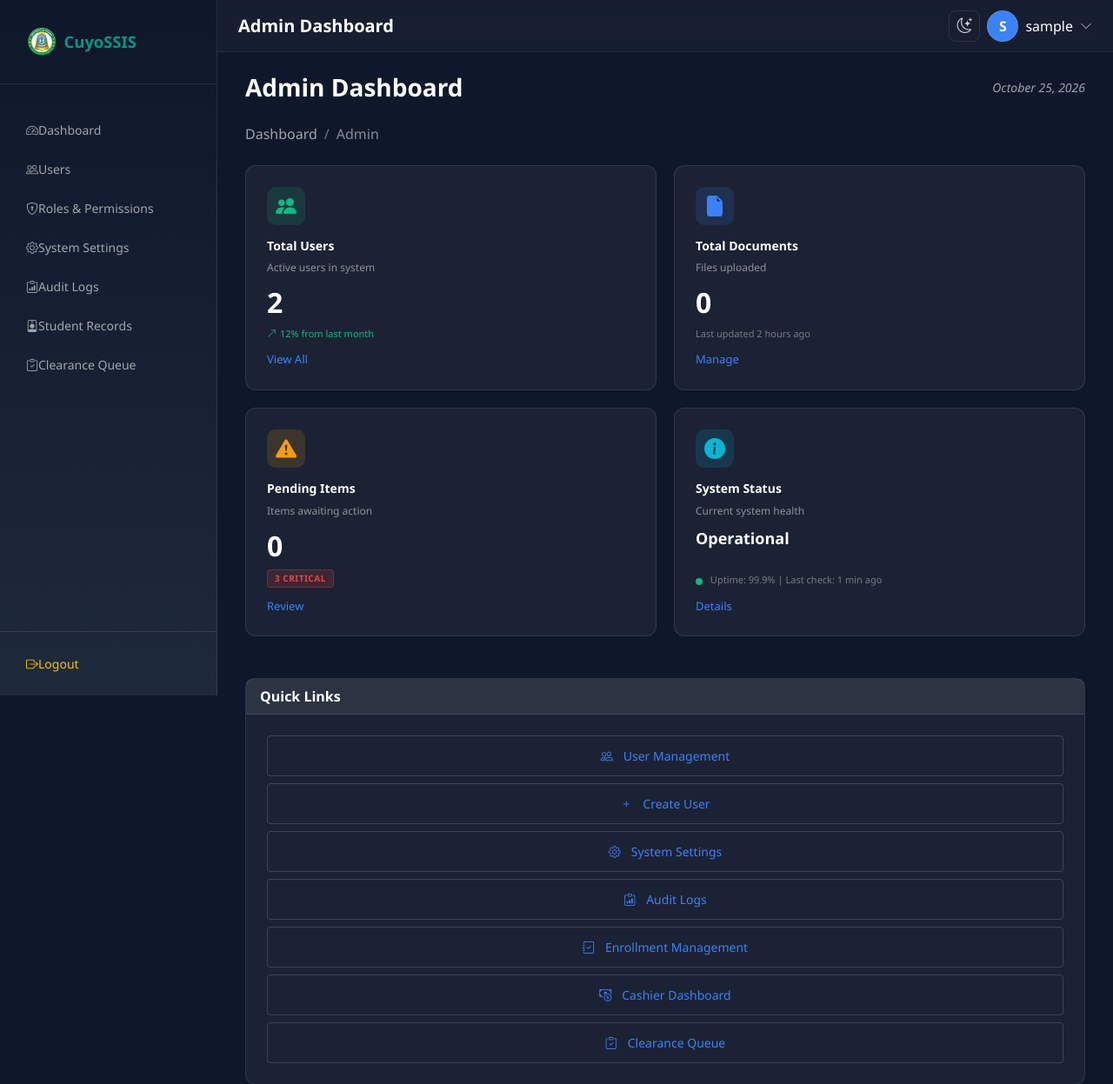
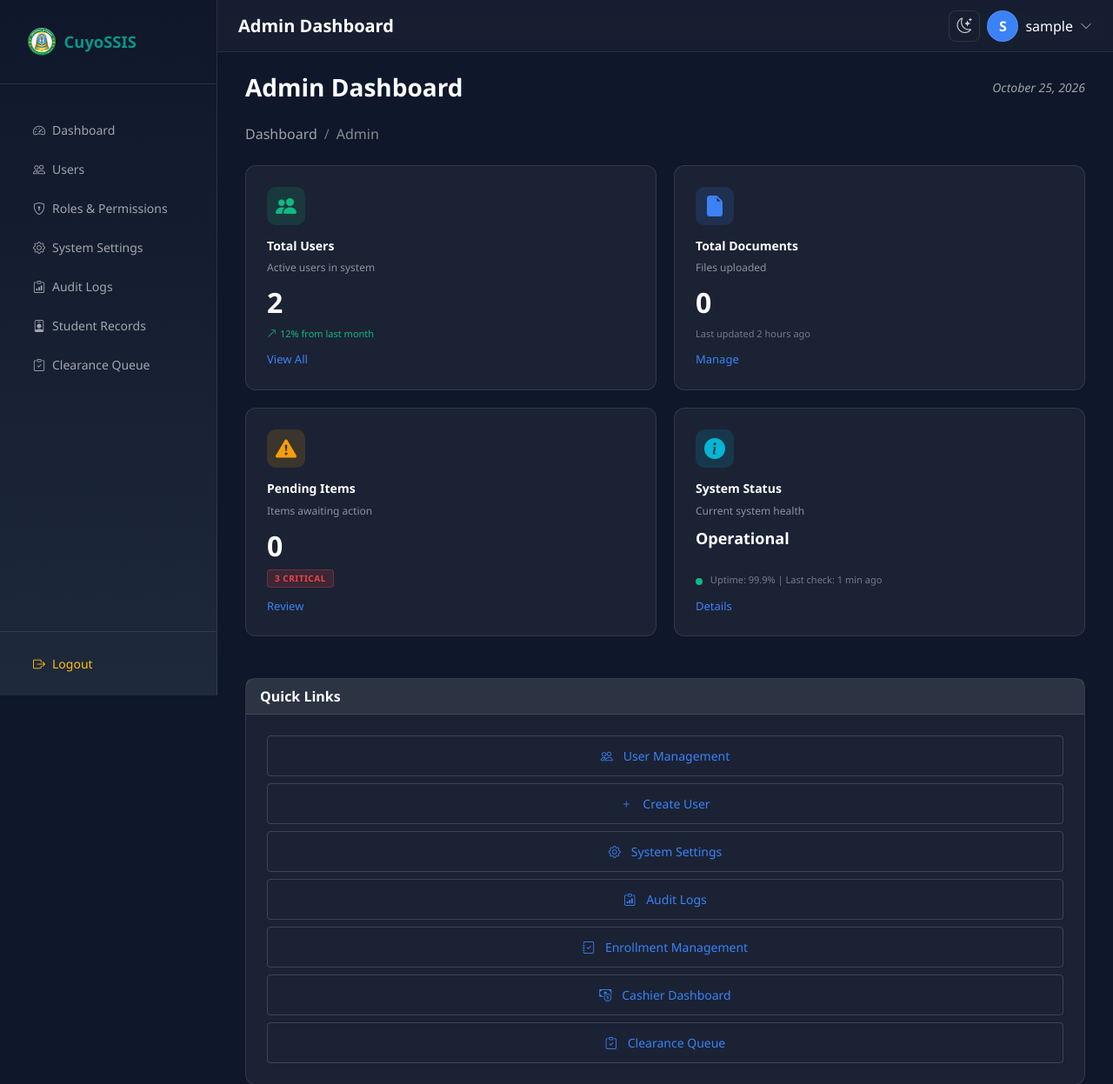
Before and after one commit to kurtlvc/SSIS-PHP, a PHP site: page /admin/dashboard in a window 1280 px wide. Shown: the top 1247 px of the page at 87% size. Run offline with PHP 8.4, Linux system fonts and the light colour scheme; the visitor is signed in with stand-in values (Sample User, id 1); data that the repository does not hold is empty; some libraries are stand-ins or nearby versions.

Commit message:
ui: add mx-2 spacing to sidebar nav icons for better visual alignment

```diff
--- a/app/Views/layouts/app.php
+++ b/app/Views/layouts/app.php
@@ -450,37 +450,37 @@
 
         <nav class="sidebar-nav nav nav-pills flex-column mx-2 my-4 gap-1" role="navigation" aria-label="Sidebar navigation">
             <?php if ($role === 'student'): ?>
-                <li class="nav-item"><a class="nav-link" href="/ssis/student/dashboard"><i class="bi bi-speedometer2"></i>Dashboard</a></li>
-                <li class="nav-item"><a class="nav-link" href="/ssis/student/grades"><i class="bi bi-journal-text"></i>Grades</a></li>
-                <li class="nav-item"><a class="nav-link" href="/ssis/student/schedule"><i class="bi bi-calendar-event"></i>Schedule</a></li>
-                <li class="nav-item"><a class="nav-link" href="/ssis/student/documents/request"><i class="bi bi-folder2-open"></i>Documents</a></li>
-                <li class="nav-item"><a class="nav-link" href="/ssis/student/documents/history"><i class="bi bi-clock"></i>Request History</a></li>
-                <li class="nav-item"><a class="nav-link" href="/ssis/student/clearance"><i class="bi bi-clipboard-check"></i>Clearance</a></li>
-                <li class="nav-item"><a class="nav-link" href="/ssis/student/profile"><i class="bi bi-person"></i>Profile</a></li>
+                <li class="nav-item"><a class="nav-link" href="/ssis/student/dashboard"><i class="bi bi-speedometer2 mx-2"></i>Dashboard</a></li>
+                <li class="nav-item"><a class="nav-link" href="/ssis/student/grades"><i class="bi bi-journal-text mx-2"></i>Grades</a></li>
+                <li class="nav-item"><a class="nav-link" href="/ssis/student/schedule"><i class="bi bi-calendar-event mx-2"></i>Schedule</a></li>
+                <li class="nav-item"><a class="nav-link" href="/ssis/student/documents/request"><i class="bi bi-folder2-open mx-2"></i>Documents</a></li>
+                <li class="nav-item"><a class="nav-link" href="/ssis/student/documents/history"><i class="bi bi-clock mx-2"></i>Request History</a></li>
+                <li class="nav-item"><a class="nav-link" href="/ssis/student/clearance"><i class="bi bi-clipboard-check mx-2"></i>Clearance</a></li>
+                <li class="nav-item"><a class="nav-link" href="/ssis/student/profile"><i class="bi bi-person mx-2"></i>Profile</a></li>
             <?php elseif (in_array($role, ['faculty', 'chair', 'dean'])): ?>
-                <li class="nav-item"><a class="nav-link" href="/ssis/registrar/dashboard"><i class="bi bi-speedometer2"></i>Dashboard</a></li>
-                <li class="nav-item"><a class="nav-link" href="/ssis/registrar/students"><i class="bi bi-people"></i>Students</a></li>
-                <li class="nav-item"><a class="nav-link" href="/ssis/registrar/enrollments"><i class="bi bi-journal-check"></i>Enrollments</a></li>
-                <li class="nav-item"><a class="nav-link" href="/ssis/registrar/grades/encode"><i class="bi bi-pencil-square"></i>Grade Encoding</a></li>
-                <li class="nav-item"><a class="nav-link" href="/ssis/registrar/documents/queue"><i class="bi bi-folder2-open"></i>Document Queue</a></li>
+                <li class="nav-item"><a class="nav-link" href="/ssis/registrar/dashboard"><i class="bi bi-speedometer2 mx-2"></i>Dashboard</a></li>
+                <li class="nav-item"><a class="nav-link" href="/ssis/registrar/students"><i class="bi bi-people mx-2"></i>Students</a></li>
+                <li class="nav-item"><a class="nav-link" href="/ssis/registrar/enrollments"><i class="bi bi-journal-check mx-2"></i>Enrollments</a></li>
+                <li class="nav-item"><a class="nav-link" href="/ssis/registrar/grades/encode"><i class="bi bi-pencil-square mx-2"></i>Grade Encoding</a></li>
+                <li class="nav-item"><a class="nav-link" href="/ssis/registrar/documents/queue"><i class="bi bi-folder2-open mx-2"></i>Document Queue</a></li>
             <?php elseif ($role === 'cashier'): ?>
-                <li class="nav-item"><a class="nav-link" href="/ssis/cashier/dashboard"><i class="bi bi-speedometer2"></i>Dashboard</a></li>
-                <li class="nav-item"><a class="nav-link" href="/ssis/cashier/payments/process"><i class="bi bi-credit-card-2-front"></i>Process Payment</a></li>
-                <li class="nav-item"><a class="nav-link" href="/ssis/cashier/reports/daily"><i class="bi bi-bar-chart-steps"></i>Daily Report</a></li>
+                <li class="nav-item"><a class="nav-link" href="/ssis/cashier/dashboard"><i class="bi bi-speedometer2 mx-2"></i>Dashboard</a></li>
+                <li class="nav-item"><a class="nav-link" href="/ssis/cashier/payments/process"><i class="bi bi-credit-card-2-front mx-2"></i>Process Payment</a></li>
+                <li class="nav-item"><a class="nav-link" href="/ssis/cashier/reports/daily"><i class="bi bi-bar-chart-steps mx-2"></i>Daily Report</a></li>
             <?php elseif ($role === 'admin'): ?>
-                <li class="nav-item"><a class="nav-link" href="/ssis/admin/dashboard"><i class="bi bi-speedometer2"></i>Dashboard</a></li>
-                <li class="nav-item"><a class="nav-link" href="/ssis/admin/users"><i class="bi bi-people"></i>Users</a></li>
-                <li class="nav-item"><a class="nav-link" href="/ssis/admin/roles"><i class="bi bi-shield-lock"></i>Roles & Permissions</a></li>
-                <li class="nav-item"><a class="nav-link" href="/ssis/admin/system-settings"><i class="bi bi-gear"></i>System Settings</a></li>
-                <li class="nav-item"><a class="nav-link" href="/ssis/admin/audit-logs"><i class="bi bi-clipboard-data"></i>Audit Logs</a></li>
-                <li class="nav-item"><a class="nav-link" href="/ssis/registrar/students"><i class="bi bi-person-badge"></i>Student Records</a></li>
-                <li class="nav-item"><a class="nav-link" href="/ssis/department/clearance"><i class="bi bi-clipboard-check"></i>Clearance Queue</a></li>
+                <li class="nav-item"><a class="nav-link" href="/ssis/admin/dashboard"><i class="bi bi-speedometer2 mx-2"></i>Dashboard</a></li>
+                <li class="nav-item"><a class="nav-link" href="/ssis/admin/users"><i class="bi bi-people mx-2"></i>Users</a></li>
+                <li class="nav-item"><a class="nav-link" href="/ssis/admin/roles"><i class="bi bi-shield-lock mx-2"></i>Roles & Permissions</a></li>
+                <li class="nav-item"><a class="nav-link" href="/ssis/admin/system-settings"><i class="bi bi-gear mx-2"></i>System Settings</a></li>
+                <li class="nav-item"><a class="nav-link" href="/ssis/admin/audit-logs"><i class="bi bi-clipboard-data mx-2"></i>Audit Logs</a></li>
+                <li class="nav-item"><a class="nav-link" href="/ssis/registrar/students"><i class="bi bi-person-badge mx-2"></i>Student Records</a></li>
+                <li class="nav-item"><a class="nav-link" href="/ssis/department/clearance"><i class="bi bi-clipboard-check mx-2"></i>Clearance Queue</a></li>
             <?php endif; ?>
         </nav>
 
         <div class="p-3" style="border-top: 1px solid var(--card-border);">
             <a class="nav-link text-warning" href="/ssis/logout">
-                <i class="bi bi-box-arrow-right"></i>Logout
+                <i class="bi bi-box-arrow-right mx-2"></i>Logout
             </a>
         </div>
     </aside>
```
